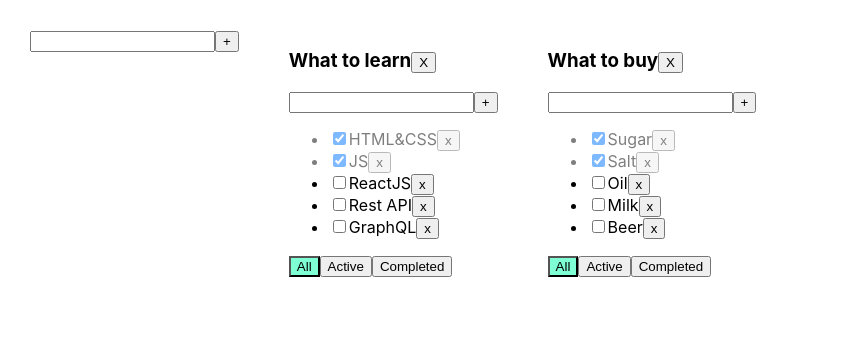
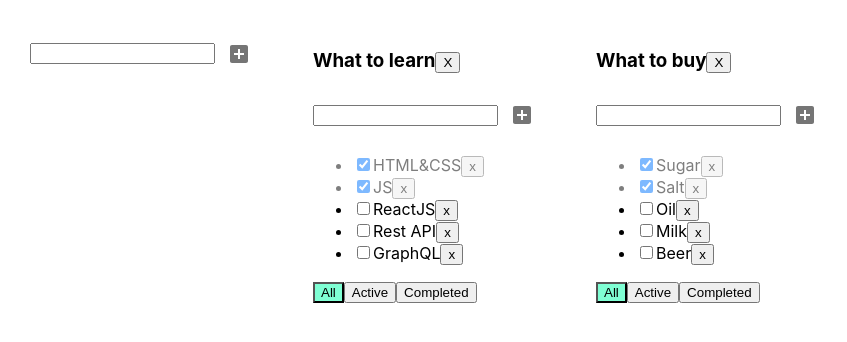
Before and after one commit to naumyshev/ToDo, a React (Create React App) app: page / in a window 1280 px wide. Shown: the top 342 px of the page, without its empty margins (0-847 px from the left). Built offline with nearby package versions, Linux system fonts and the light colour scheme.

Commit message:
#07 added MUI

```diff
--- a/src/AddItemForm.tsx
+++ b/src/AddItemForm.tsx
@@ -1,4 +1,6 @@
 import React, {ChangeEvent, KeyboardEvent, useState} from 'react';
+import {IconButton} from "@material-ui/core";
+import {AddBox} from "@material-ui/icons";
 
 type AddItemFormPropsType = {
     addItem: (title: string) => void
@@ -36,7 +38,10 @@ export const AddItemForm = (props: AddItemFormPropsType) => {
                    onKeyPress={onKeyPressHandler}
                    className={error ? "error" : ""}
             />
-            <button onClick={addItem}>+</button>
+            <IconButton>
+                <AddBox/>
+            </IconButton>
+            {/*<button onClick={addItem}>+</button>*/}
             {error && <div className="error-message">{error}</div>}
         </div>
     );
--- a/src/App.tsx
+++ b/src/App.tsx
@@ -10,7 +10,6 @@ type TodolistType = {
     id: string
     title: string
     filter: FilterValuesType
-    // tasks: any
 }
 
 type TaskStateType = {
@@ -73,7 +72,6 @@ function App() {
         })
     }
 
-
     // todolists:
     function changeTodolistFilter(filter: FilterValuesType, todolistID: string) {
         setTodolists(todolists.map(tl => tl.id === todolistID ? {...tl, filter} : tl))
@@ -133,7 +131,7 @@ function App() {
 
     return (
         <div className="App">
-            <AddItemForm addItem={addTodolist} />
+            <AddItemForm addItem={addTodolist}/>
             {todolistComponents}
         </div>
     );
```
